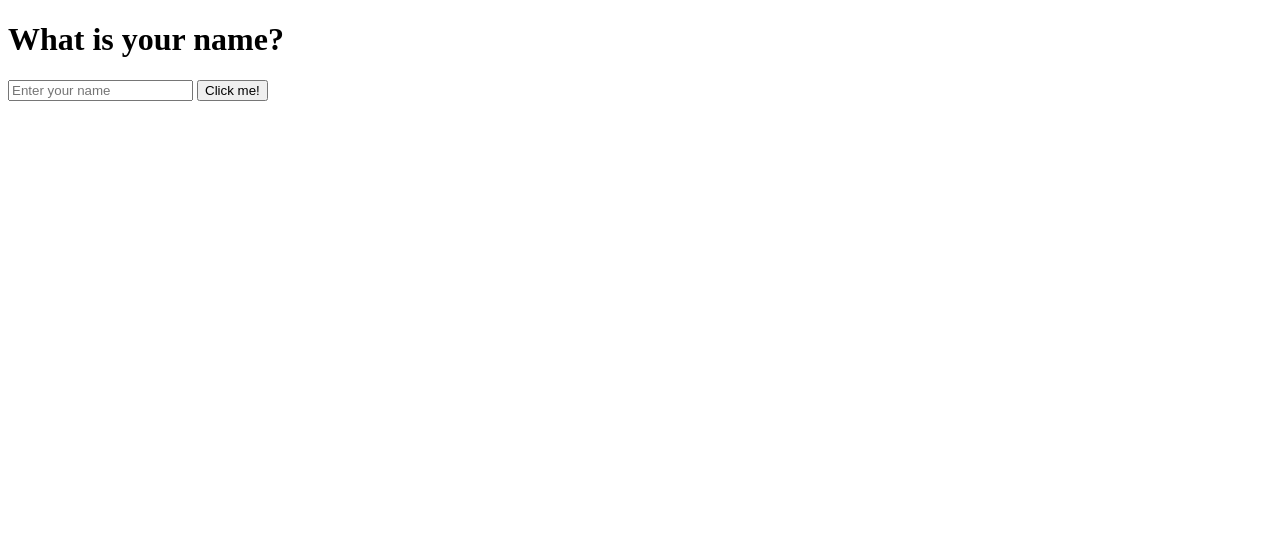
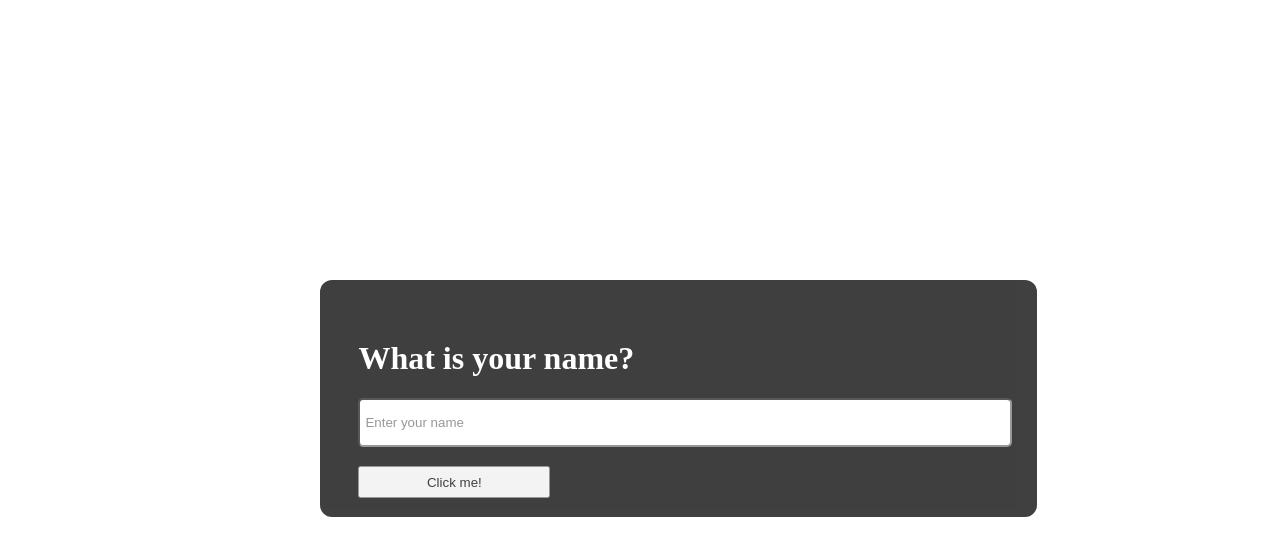
Before and after one commit to hdtthanh/hdtthanh.github.io, a plain HTML site: page index.html in a window 1280 px wide. Drawn offline with Linux system fonts and the light colour scheme.

Commit message:
create HTML

```diff
--- a/index.html
+++ b/index.html
@@ -5,11 +5,33 @@
     <meta http-equiv="X-UA-Compatible" content="IE=edge">
     <meta name="viewport" content="width=device-width, initial-scale=1.0">
     <title>Document</title>
+    <style type='text/css'>
+        /* Code CSS */
+        .bg-normal { background: url('https://drive.google.com/uc?export=view&id=1QAcJeH0LCWmv8wR-WeKYhpcIrLm3SbHx'); }
+.bg-heart { background: url('https://drive.google.com/uc?export=view&id=153Z0pSSXrMQNWmZJtdQXMXcTnbcU3tYL'); }
+        .container {
+            width: 50%;
+height: 20%;
+position: absolute; top: 35%;
+left: 25%; background-color: #000; opacity: 0.75; border-radius: 12px;
+color: #fff;
+            padding: 3%;
+        }
+        input {
+            width: 100%;
+height: 35px; padding: 5px; border-radius: 5px;
+}
+button { margin-top: 3%;
+width: 30%;
+            height: 20%;
+        }
+            </style>
 </head>
 <body>
     <div class="container">
         <h1>What is your name?</h1>
-        <input type="text" id="name" placeholder="Enter your name" /> <button onclick="button_click()">Click me!</button>
+        <input type="text" id="name" placeholder="Enter your name" />
+        <button onclick="button_click()">Click me!</button>
         </div>
 </body>
 </html>
```
